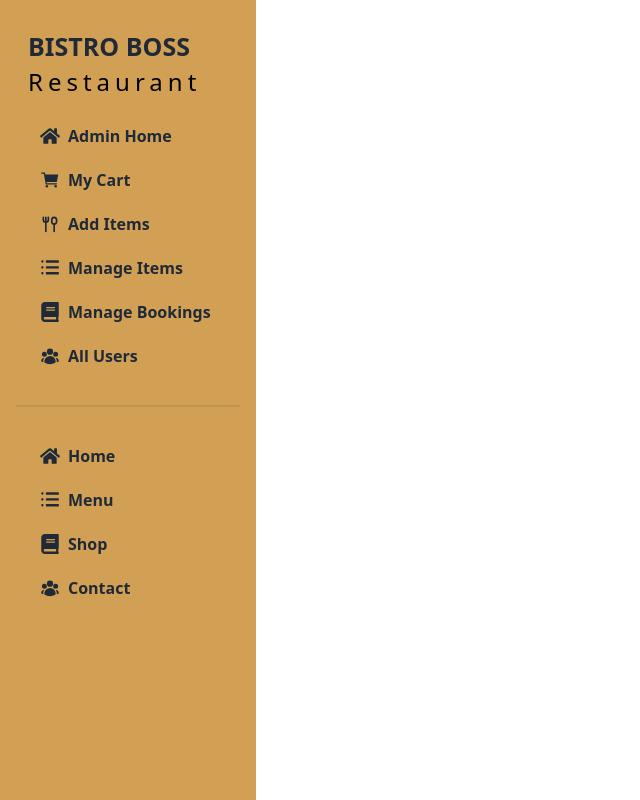
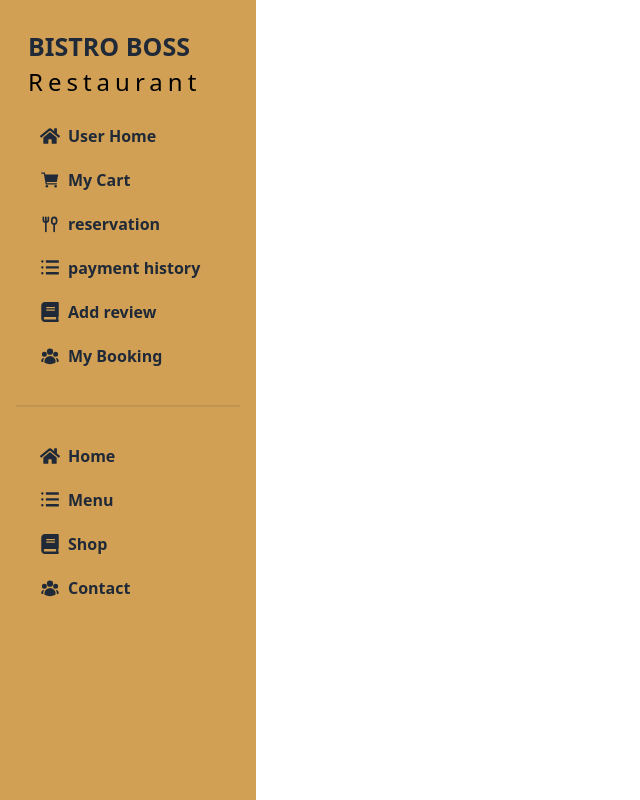
Before and after one commit to Tofazzal26/bistro-boss-client, a React (Vite) app: page /dashboard in a window 1280 px wide. Shown: the whole page, without its empty margins (0-640 px from the left). Built offline with nearby package versions, Linux system fonts and the light colour scheme; no server answers.

Commit message:
admin and guest validation oparation finish

```diff
--- a/package.json
+++ b/package.json
@@ -14,6 +14,7 @@
     "@tanstack/react-query": "^5.37.1",
     "axios": "^1.6.8",
     "firebase": "^10.12.0",
+    "jsonwebtoken": "^9.0.2",
     "react": "^18.2.0",
     "react-dom": "^18.2.0",
     "react-helmet-async": "^2.0.5",
--- a/src/AuthProvider/AuthProvider.jsx
+++ b/src/AuthProvider/AuthProvider.jsx
@@ -9,6 +9,7 @@ import {
   signOut,
   updateProfile,
 } from "firebase/auth";
+import useAxiosPublic from "../hooks/useAxiosPublic";
 
 export const AuthContext = createContext();
 
@@ -16,6 +17,8 @@ const AuthProvider = ({ children }) => {
   const [user, setUser] = useState(null);
   const [notLoading, setNotLoading] = useState(true);
   const [profileLoad, setProfileLoad] = useState(false);
+
+  const axiosPublic = useAxiosPublic();
 
   const createUser = (email, password) => {
     setNotLoading(true);
@@ -47,12 +50,24 @@ const AuthProvider = ({ children }) => {
   useEffect(() => {
     const unSubscribe = onAuthStateChanged(auth, (currentUser) => {
       setUser(currentUser);
+      if (currentUser) {
+        const userInformation = {
+          email: currentUser?.email,
+        };
+        axiosPublic.post(`/jwt`, userInformation).then((res) => {
+          if (res.data.token) {
+            localStorage.setItem("access-token", res.data.token);
+          }
+        });
+      } else {
+        localStorage.removeItem("access-token");
+      }
       setNotLoading(false);
     });
     return () => {
       unSubscribe();
     };
-  }, [profileLoad]);
+  }, [profileLoad, axiosPublic]);
 
   const userInfo = {
     useState,
--- /dev/null
+++ b/src/Components/AdminPrivate/AdminPrivate.jsx
@@ -0,0 +1,25 @@
+import { useContext } from "react";
+import { AuthContext } from "../../AuthProvider/AuthProvider";
+import useAdmin from "../../hooks/useAdmin/useAdmin";
+import { Navigate } from "react-router-dom";
+
+const AdminPrivate = ({ children }) => {
+  const { notLoading, user } = useContext(AuthContext);
+  const [isAdmin, isLoading] = useAdmin();
+
+  if (notLoading || isLoading) {
+    return (
+      <div className=" flex justify-center items-center">
+        <span className="loading loading-bars loading-lg"></span>
+      </div>
+    );
+  }
+
+  if (user && isAdmin) {
+    return children;
+  }
+
+  return <Navigate to="/login" state={{ from: location }} replace></Navigate>;
+};
+
+export default AdminPrivate;
--- a/src/Dashboard/AllUser/AllUser.jsx
+++ b/src/Dashboard/AllUser/AllUser.jsx
@@ -1,18 +1,60 @@
-import { useQueries, useQuery } from "@tanstack/react-query";
+import { useMutation, useQueries, useQuery } from "@tanstack/react-query";
 import SectionTitle from "../../Shared/SectionTitle/SectionTitle";
 import useAxiosSecure from "../../hooks/AxiosSecure/useAxiosSecure";
 import AllUserTable from "./AllUserTable/AllUserTable";
+import Swal from "sweetalert2";
 
 const AllUser = () => {
   const axiosSecure = useAxiosSecure();
 
-  const { data: users = [] } = useQuery({
+  const { data: users = [], refetch } = useQuery({
     queryKey: ["users"],
     queryFn: async () => {
       const res = await axiosSecure.get(`/users`);
       return res.data;
     },
   });
+
+  const handleUserAdmin = (admin) => {
+    axiosSecure.patch(`/users/admin/${admin._id}`).then((res) => {
+      console.log(res.data);
+      if (res.data.modifiedCount > 0) {
+        refetch();
+        Swal.fire({
+          position: "top-end",
+          icon: "success",
+          title: "Your work has been saved",
+          showConfirmButton: false,
+          timer: 1500,
+        });
+      }
+    });
+  };
+
+  const handleDeleteUser = (user) => {
+    Swal.fire({
+      title: "Are you sure?",
+      text: "You won't be able to revert this!",
+      icon: "warning",
+      showCancelButton: true,
+      confirmButtonColor: "#3085d6",
+      cancelButtonColor: "#d33",
+      confirmButtonText: "Yes, delete it!",
+    }).then((result) => {
+      if (result.isConfirmed) {
+        axiosSecure.delete(`/users/${user._id}`).then((res) => {
+          if (res.data.deletedCount > 0) {
+            refetch();
+            Swal.fire({
+              title: "Deleted!",
+              text: "Your Item has been deleted.",
+              icon: "success",
+            });
+          }
+        });
+      }
+    });
+  };
 
   return (
     <div>
@@ -50,6 +92,8 @@ const AllUser = () => {
                         key={allUser._id}
                         allUser={allUser}
                         index={index}
+                        handleDeleteUser={handleDeleteUser}
+                        handleUserAdmin={handleUserAdmin}
                       />
                     ))}
                   </tbody>
--- a/src/Dashboard/AllUser/AllUserTable/AllUserTable.jsx
+++ b/src/Dashboard/AllUser/AllUserTable/AllUserTable.jsx
@@ -1,7 +1,12 @@
 import { HiUserGroup } from "react-icons/hi2";
 import { MdDeleteForever } from "react-icons/md";
 
-const AllUserTable = ({ allUser, index }) => {
+const AllUserTable = ({
+  allUser,
+  index,
+  handleDeleteUser,
+  handleUserAdmin,
+}) => {
   const { name, email } = allUser;
 
   return (
@@ -11,12 +16,22 @@ const AllUserTable = ({ allUser, index }) => {
         <td>{name}</td>
         <td>{email}</td>
         <td>
-          <button className="py-2 px-4 text-white bg-[#D1A054] rounded-md">
-            <HiUserGroup size={20} />
-          </button>
+          {allUser?.role === "Admin" ? (
+            "Admin"
+          ) : (
+            <button
+              onClick={() => handleUserAdmin(allUser)}
+              className="py-2 px-4 text-white bg-[#D1A054] rounded-md"
+            >
+              <HiUserGroup size={20} />
+            </button>
+          )}
         </td>
         <td>
-          <button className="py-2 px-4 text-white bg-red-500 rounded-md">
+          <button
+            onClick={() => handleDeleteUser(allUser)}
+            className="py-2 px-4 text-white bg-red-500 rounded-md"
+          >
             <MdDeleteForever size={22} />
           </button>
         </td>
--- a/src/Dashboard/Dashboard.jsx
+++ b/src/Dashboard/Dashboard.jsx
@@ -5,9 +5,10 @@ import { TfiMenuAlt } from "react-icons/tfi";
 import { FaBook } from "react-icons/fa";
 import { HiUserGroup } from "react-icons/hi2";
 import { IoCartSharp } from "react-icons/io5";
+import useAdmin from "../hooks/useAdmin/useAdmin";
 
 const Dashboard = () => {
-  const isAdmin = true;
+  const [isAdmin] = useAdmin();
 
   return (
     <div className="flex">
@@ -19,6 +20,8 @@ const Dashboard = () => {
           </div>
           <div>
             <ul className="menu space-y-2">
+              {isAdmin ? (
+                <>
                   <li className="font-semibold text-[16px]">
                     <NavLink to="/dashboard/admin">
                       <FaHome size={20} /> Admin Home
@@ -51,6 +54,44 @@ const Dashboard = () => {
                       <HiUserGroup size={20} /> All Users
                     </NavLink>
                   </li>
+                </>
+              ) : (
+                <>
+                  <li className="font-semibold text-[16px]">
+                    <NavLink to="/dashboard/userHome">
+                      <FaHome size={20} /> User Home
+                    </NavLink>
+                  </li>
+                  <li className="font-semibold text-[16px]">
+                    <NavLink to="/dashboard/cart">
+                      <IoCartSharp size={20} />
+                      My Cart
+                    </NavLink>
+                  </li>
+                  <li className="font-semibold text-[16px]">
+                    <NavLink to="/dashboard/reservation">
+                      <TbToolsKitchen3 size={20} /> reservation
+                    </NavLink>
+                  </li>
+                  <li className="font-semibold text-[16px]">
+                    <NavLink to="/dashboard/payment">
+                      <TfiMenuAlt size={20} /> payment history
+                    </NavLink>
+                  </li>
+                  <li className="font-semibold text-[16px]">
+                    <NavLink to="/dashboard/review">
+                      <FaBook size={20} />
+                      Add review
+                    </NavLink>
+                  </li>
+                  <li className="font-semibold text-[16px]">
+                    <NavLink to="/dashboard/myBooking">
+                      <HiUserGroup size={20} />
+                      My Booking
+                    </NavLink>
+                  </li>
+                </>
+              )}
             </ul>
           </div>
           {/* main menu site */}
--- a/src/hooks/AxiosSecure/useAxiosSecure.jsx
+++ b/src/hooks/AxiosSecure/useAxiosSecure.jsx
@@ -1,10 +1,41 @@
 import axios from "axios";
+import { useContext } from "react";
+import { useNavigate } from "react-router-dom";
+import { AuthContext } from "../../AuthProvider/AuthProvider";
 
 const axiosSecure = axios.create({
   baseURL: "http://localhost:4000",
 });
 
 const useAxiosSecure = () => {
+  const { logOut } = useContext(AuthContext);
+
+  const navigate = useNavigate();
+  axiosSecure.interceptors.request.use(
+    (config) => {
+      const token = localStorage.getItem("access-token");
+      config.headers.authorization = `Bearer ${token}`;
+      return config;
+    },
+    (error) => {
+      return Promise.reject(error);
+    }
+  );
+
+  axiosSecure.interceptors.response.use(
+    (response) => {
+      return response;
+    },
+    async (error) => {
+      const status = error.response.status;
+      if (status === 401 || status === 403) {
+        await logOut();
+        navigate("/login");
+      }
+      return Promise.reject(error);
+    }
+  );
+
   return axiosSecure;
 };
 
--- /dev/null
+++ b/src/hooks/useAdmin/useAdmin.jsx
@@ -0,0 +1,21 @@
+import { useQuery } from "@tanstack/react-query";
+import { useContext } from "react";
+import { AuthContext } from "../../AuthProvider/AuthProvider";
+import useAxiosSecure from "../AxiosSecure/useAxiosSecure";
+
+const useAdmin = () => {
+  const { user } = useContext(AuthContext);
+  const axiosSecure = useAxiosSecure();
+  const { data: isAdmin, isLoading } = useQuery({
+    queryKey: [user?.email, "isAdmin"],
+    queryFn: async () => {
+      const res = await axiosSecure.get(`/users/admin/${user.email}`);
+      console.log(res.data);
+      return res.data?.admin;
+    },
+  });
+
+  return [isAdmin, isLoading];
+};
+
+export default useAdmin;
```
Also changed, not shown: 1 other file (tests, documents, lock files or other folders). Lines whose indentation alone changed are shown as unchanged.
